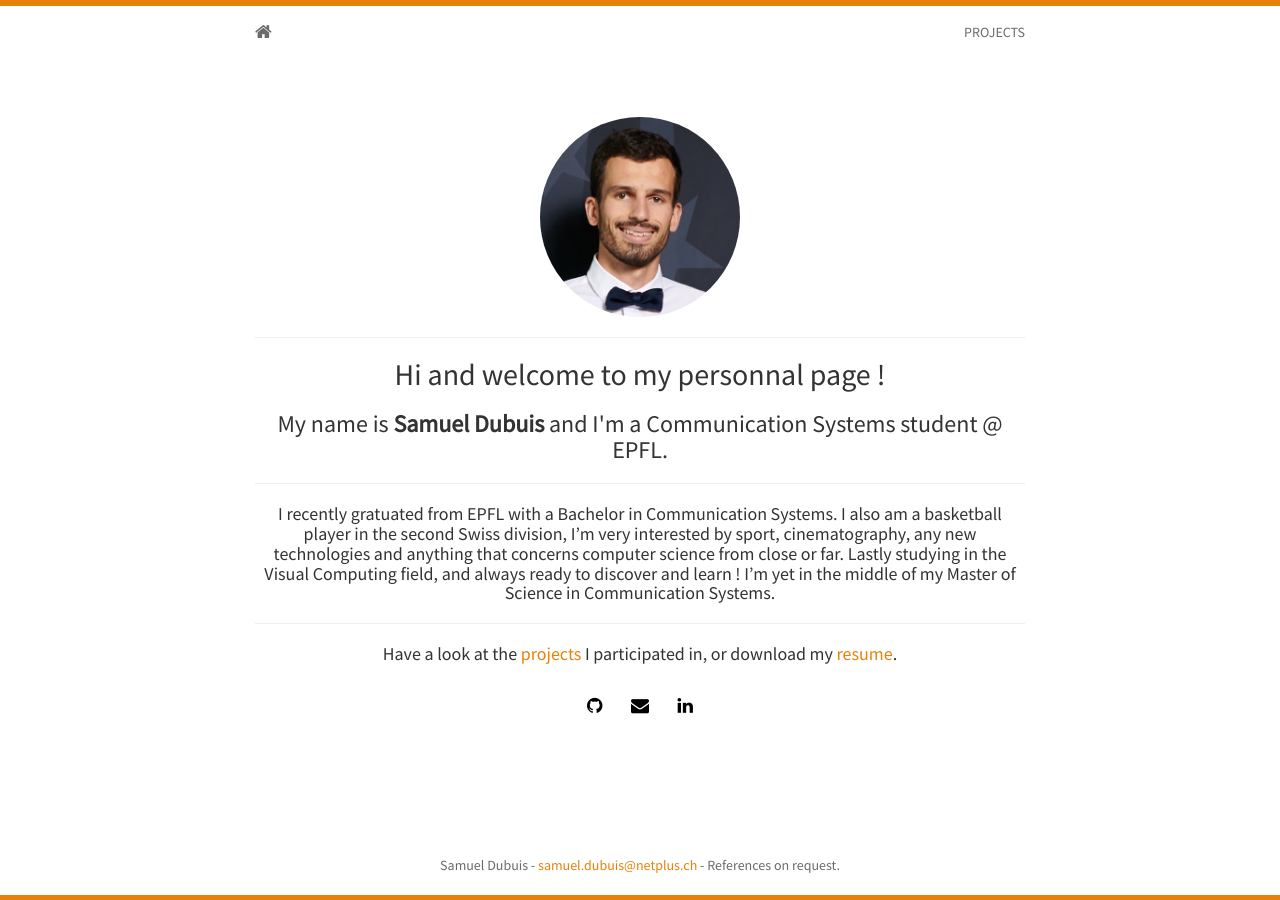
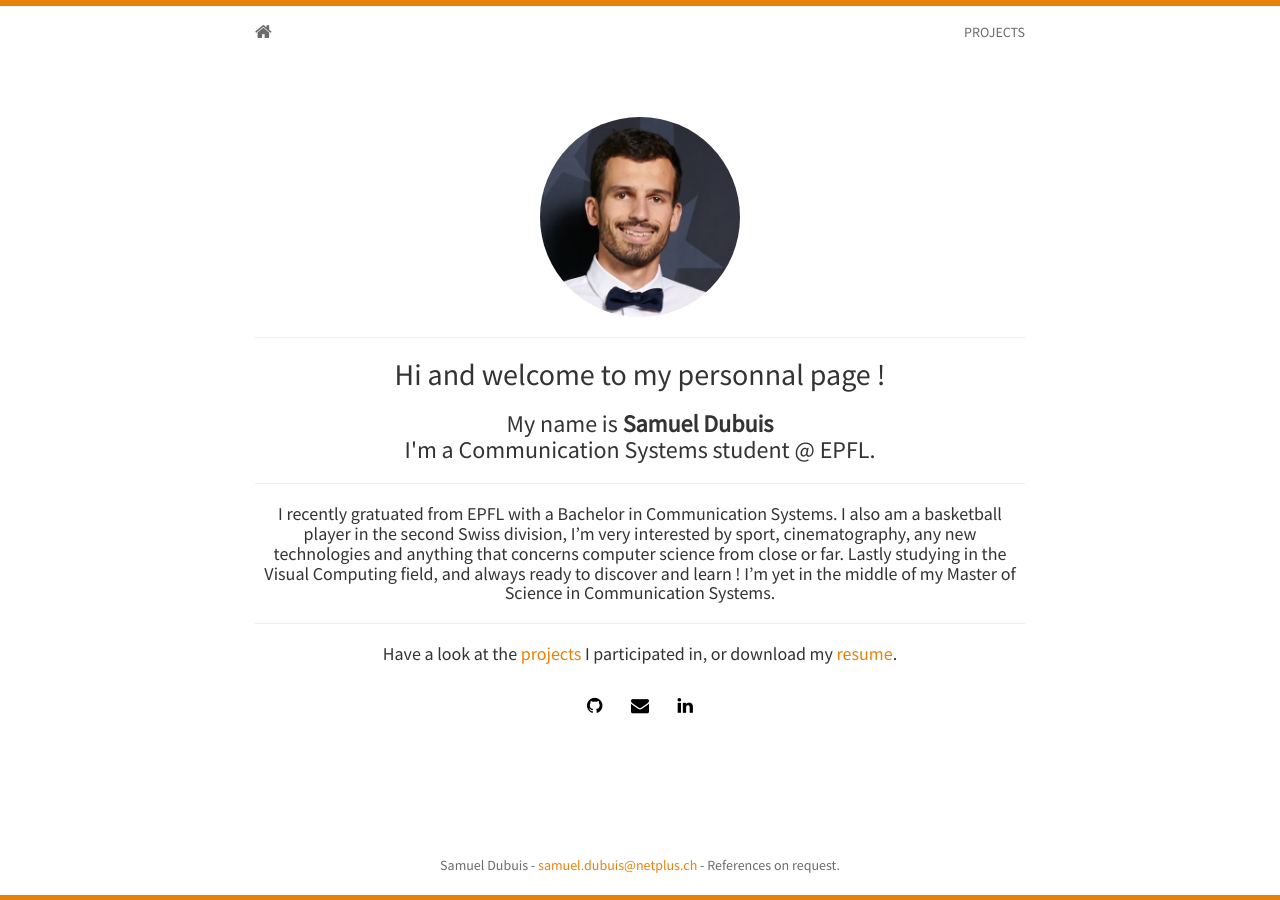
Before and after one commit to samdubuis/personnal_page, a Jekyll site: the page built from index.html, in a window 1280 px wide. Built offline with Jekyll 4.4.1, drawn with Linux system fonts in a browser that asks for light colours; nearby versions of some CDN libraries; the list of posts is cut into pages by our own code.

Commit message:
correction samll detail

```diff
--- a/index.html
+++ b/index.html
@@ -9,7 +9,9 @@ layout: home
 	  </div>
 	  <hr>
 	  <h2>Hi and welcome to my personnal page !</h2>
-	  <h3>My name is <strong>{{ site.author }}</strong> and I'm a Communication Systems student @ EPFL.</h3>
+	  <h3>My name is <strong>{{ site.author }}</strong>
+	  <br/>
+	  I'm a Communication Systems student @ EPFL.</h3>
 	  <hr>
 	  <h4>I recently gratuated from EPFL with a Bachelor in Communication
 		Systems. I also am a basketball player in the second Swiss division, I’m very interested
@@ -18,7 +20,7 @@ layout: home
 		field, and always ready to discover and learn ! I’m yet in the middle of my Master of Science in Communication Systems.</h4>
 	  <hr>
 
-	  <h4>Have a look at the <a href="{{ site.baseurl }}project.html">projects</a> I participated in, or download my <a href="{{ site.baseurl }}main.pdf">resume</a>.</h4>
+	  <h4>Have a look at the <a href="{{ site.baseurl }}projects.html">projects</a> I participated in, or download my <a href="{{ site.baseurl }}main.pdf">resume</a>.</h4>
 
 	  {% include social.html %}
 	</div>
```
